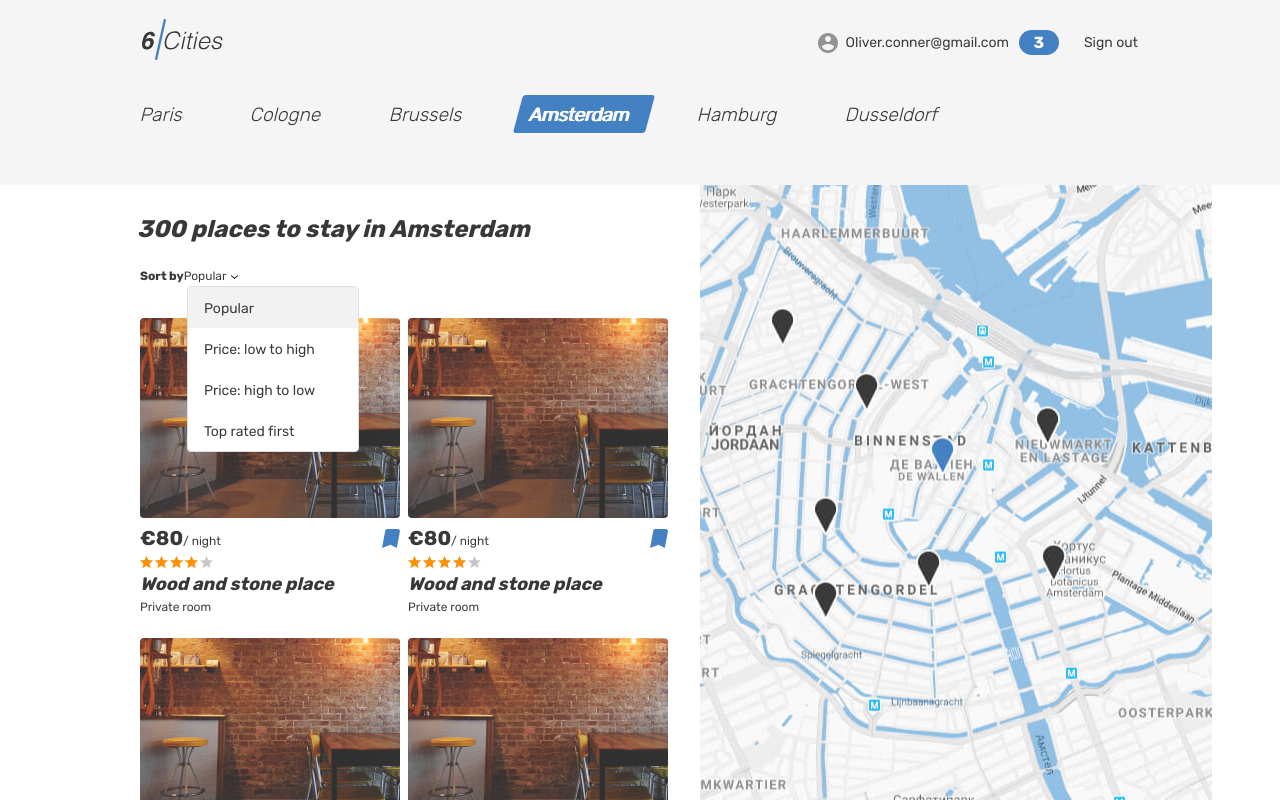
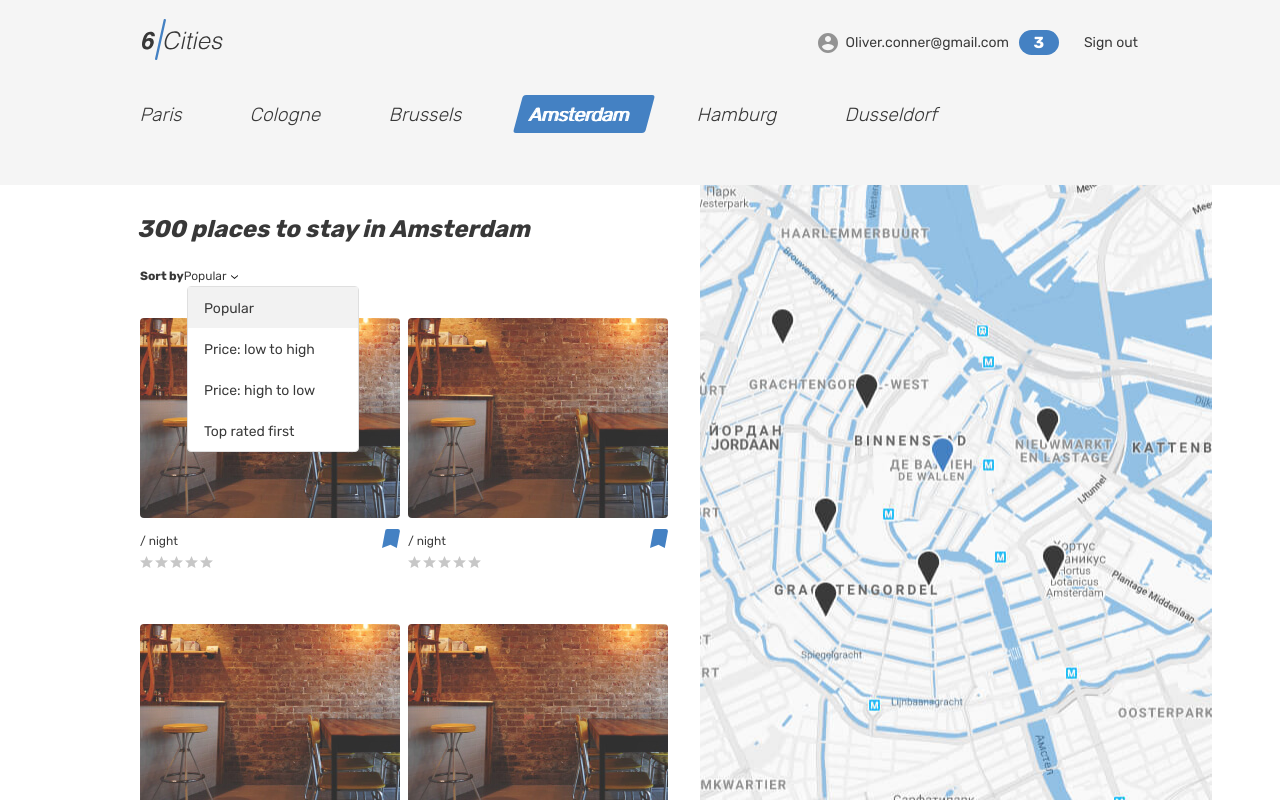
Before and after one commit to htmlacademy-react/2138449-six-cities-13, a React (Vite) app: page / in a window 1280 px wide. Built offline with nearby package versions, Linux system fonts and the light colour scheme.

Commit message:
прописал пропсы в одной карточке

```diff
--- a/src/components/offer-card/offer-card.tsx
+++ b/src/components/offer-card/offer-card.tsx
@@ -1,21 +1,34 @@
-function OfferCard(): JSX.Element {
+//import { offers } from '../../mocks/offers';
+import { Offer } from '../../types/offers';
+import { Link } from 'react-router-dom';
+import { AppRoute } from '../../const';
+
+type OfferProps = Offer;
+
+function OfferCard(props: OfferProps): JSX.Element {
+  const {id, title, type, price, previewImage, isPremium, rating } = props;
+
   return (
     <article className="cities__card place-card">
+      {isPremium &&
+      <div className="place-card__mark">
+        <span>Premium</span>
+      </div>}
       <div className="cities__image-wrapper place-card__image-wrapper">
-        <a href="#">
+        <Link to={`${AppRoute.Offer}${id}`}>
           <img
             className="place-card__image"
             src="img/room.jpg"
-            alt="Place image"
+            alt={previewImage}
             width={260}
             height={200}
           />
-        </a>
+        </Link>
       </div>
       <div className="place-card__info">
         <div className="place-card__price-wrapper">
           <div className="place-card__price">
-            <b className="place-card__price-value">€80</b>
+            <b className="place-card__price-value">{price}</b>
             <span className="place-card__price-text">/&nbsp;night</span>
           </div>
           <button
@@ -34,14 +47,14 @@ function OfferCard(): JSX.Element {
         </div>
         <div className="place-card__rating rating">
           <div className="place-card__stars rating__stars">
-            <span style={{ width: '80%' }} />
+            <span style={{width: `${Math.round(rating) * 100 / 5}%`}} />
             <span className="visually-hidden">Rating</span>
           </div>
         </div>
         <h2 className="place-card__name">
-          <a href="#">Wood and stone place</a>
+          <Link to={`${AppRoute.Offer}${id}`}>{title}</Link>
         </h2>
-        <p className="place-card__type">Private room</p>
+        <p className="place-card__type">{type}</p>
       </div>
     </article>
   );
```
